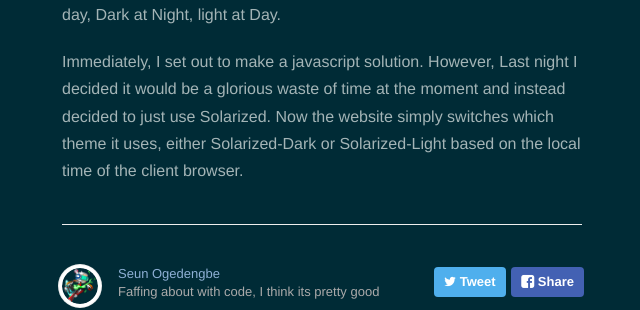
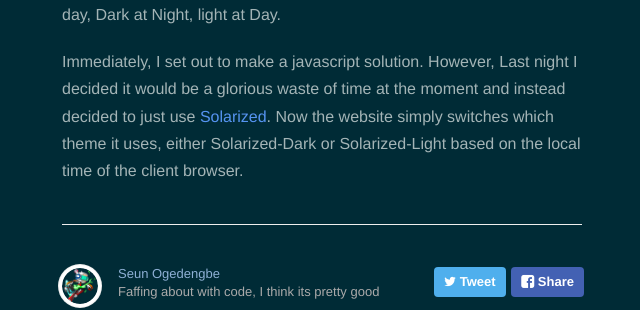
Before and after one commit to ogewan/ogewan.github.io, a Jekyll site: the page built from _posts/2015-07-08-solarized.markdown, in a window 1280 px wide. Shown: the part 870-1180 px from the top of the page, without its empty margins (318-958 px from the left). Built offline with Jekyll 4.4.1, drawn with Linux system fonts in a browser that asks for light colours; nearby versions of some CDN libraries; Markdown is read by kramdown in place of the engine named in the settings; part of the change alters nothing that is shown.

Commit message:
Update 2015-07-08-solarized.markdown

```diff
--- a/_posts/2015-07-08-solarized.markdown
+++ b/_posts/2015-07-08-solarized.markdown
@@ -7,4 +7,4 @@ description: Hold your Colour.
 
 When I chose this jekyll theme for my site, I did so with the intension of customizing the CSS into my own personal scheme. Originally, it was supposed to be dark and brooding because I like sites like those. Easy on the eyes. After reading the internet, I decided it would be better to create some sort of dynamic CSS that adjusted the website to the time of day, Dark at Night, light at Day.
 
-Immediately, I set out to make a javascript solution. However, Last night I decided it would be a glorious waste of time at the moment and instead decided to just use Solarized. Now the website simply switches which theme it uses, either Solarized-Dark or Solarized-Light based on the local time of the client browser.
+Immediately, I set out to make a javascript solution. However, Last night I decided it would be a glorious waste of time at the moment and instead decided to just use [Solarized](http://thomasf.github.io/solarized-css/). Now the website simply switches which theme it uses, either Solarized-Dark or Solarized-Light based on the local time of the client browser.
```
